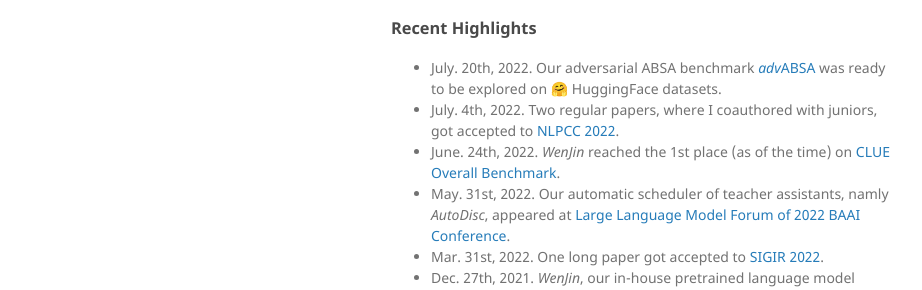
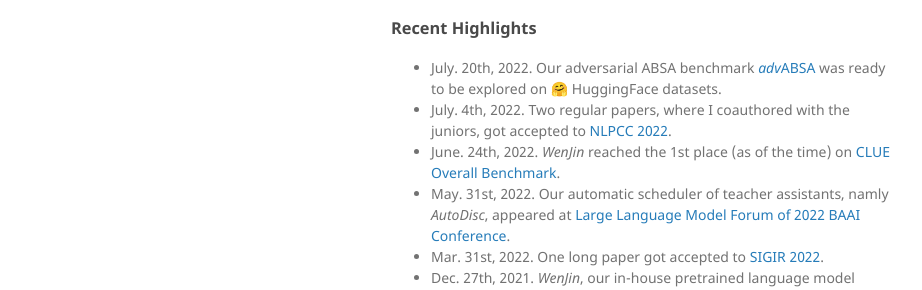
Before and after one commit to GeneZC/genezc.github.io, a Jekyll site: the page built from index.md, in a window 1280 px wide. Shown: the part 244-534 px from the top of the page, without its empty margins (179-1101 px from the left). Built offline with Jekyll 4.4.1, drawn with Linux system fonts in a browser that asks for light colours; our own code applies the rules of GitHub Pages for plain Markdown files.

Commit message:
Update index.md

```diff
--- a/index.md
+++ b/index.md
@@ -9,7 +9,7 @@ I am currently a Ph.D. student at Beijing Institute of Technology (BIT), where I
 ### Recent Highlights
 
 * July. 20th, 2022. Our adversarial ABSA benchmark [*adv*ABSA](https://huggingface.co/datasets/becurrio/advABSA) was ready to be explored on 🤗 HuggingFace datasets.
-* July. 4th, 2022. Two regular papers, where I coauthored with juniors, got accepted to [NLPCC 2022](http://tcci.ccf.org.cn/conference/2022/).
+* July. 4th, 2022. Two regular papers, where I coauthored with the juniors, got accepted to [NLPCC 2022](http://tcci.ccf.org.cn/conference/2022/).
 * June. 24th, 2022. *WenJin* reached the 1st place (as of the time) on [CLUE Overall Benchmark](https://www.cluebenchmarks.com/rank.html).
 * May. 31st, 2022. Our automatic scheduler of teacher assistants, namly *AutoDisc*, appeared at [Large Language Model Forum of 2022 BAAI Conference](https://2022-live.baai.ac.cn/2022/live/?room_id=16970).
 * Mar. 31st, 2022. One long paper got accepted to [SIGIR 2022](https://sigir.org/sigir2022/program/accepted/).
```
